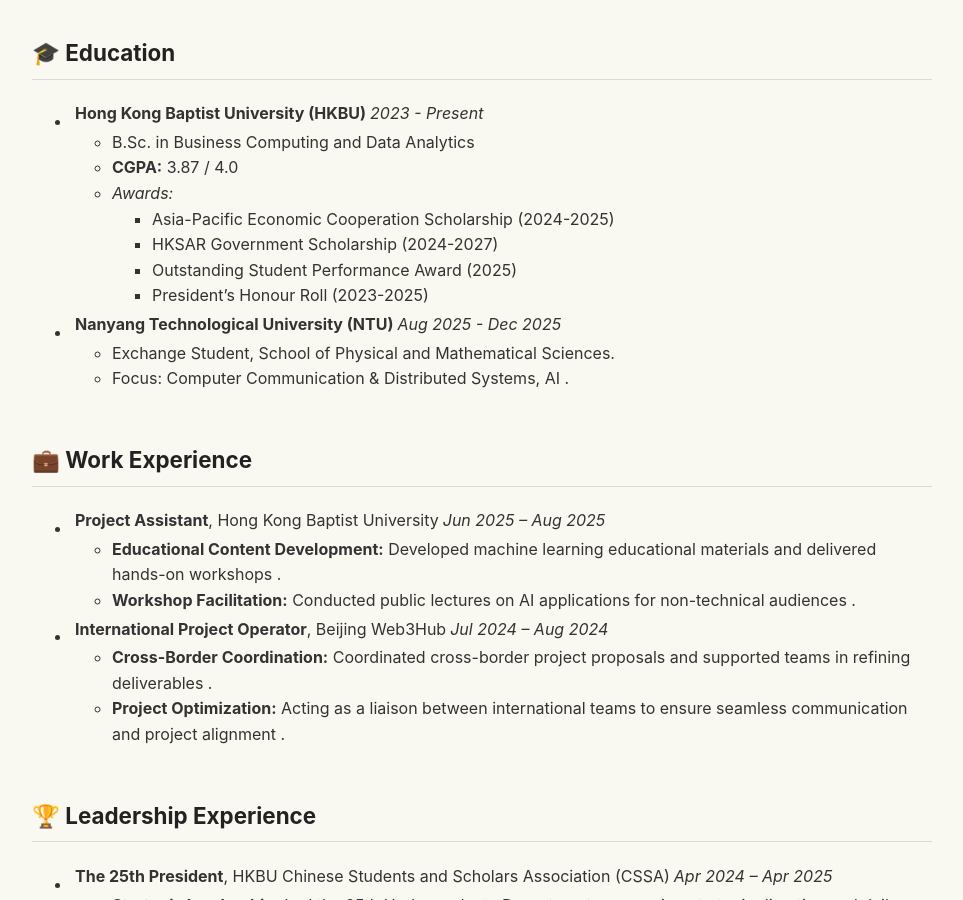
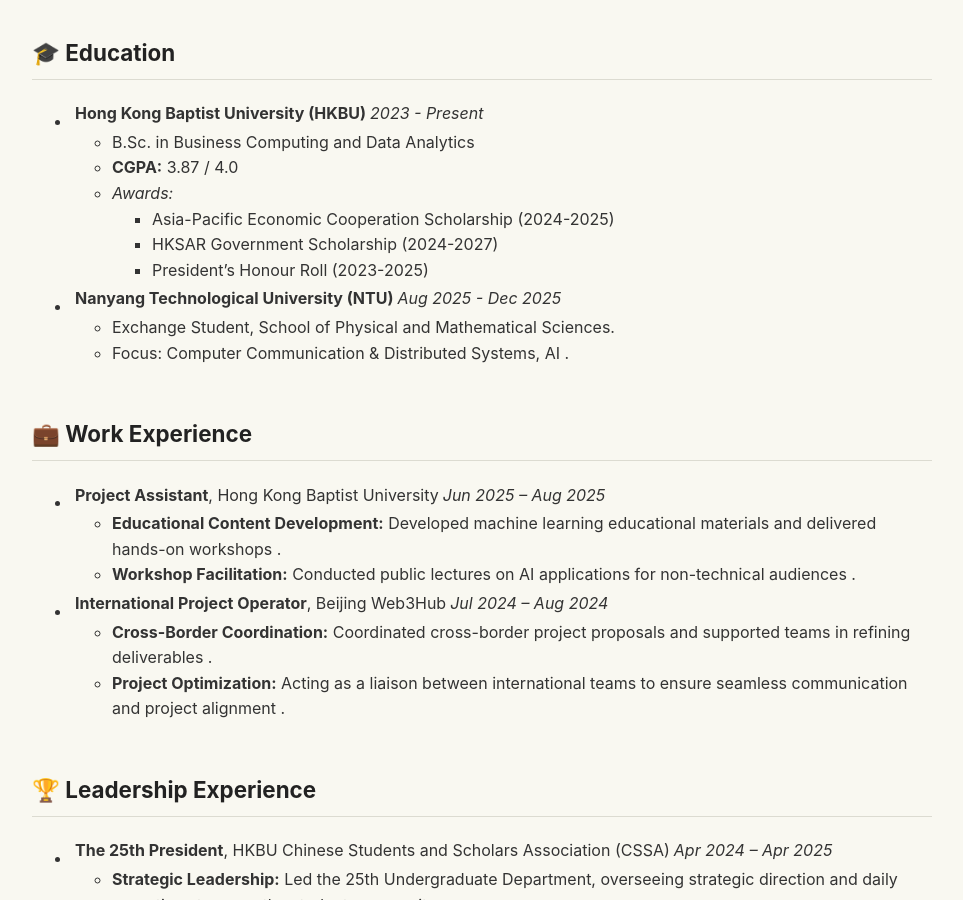
Before and after one commit to Eason-NotFound/Eason.github.io, a Jekyll site: the page built from index.md, in a window 1280 px wide and 900 px high, scrolled down 887 px. Shown: the whole window, without its empty margins (158-1121 px from the left). Built offline with Jekyll 4.4.1, drawn with Linux system fonts in a browser that asks for light colours.

Commit message:
Remove Outstanding Student Performance Award from index
Removed 'Outstanding Student Performance Award (2025)' from awards list.

```diff
--- a/index.md
+++ b/index.md
@@ -46,7 +46,6 @@ title: Yichen (Eason) Qu
   * *Awards:*
     * Asia-Pacific Economic Cooperation Scholarship (2024-2025)
     * HKSAR Government Scholarship (2024-2027)
-    * Outstanding Student Performance Award (2025)
     * President's Honour Roll (2023-2025)
 
 * **Nanyang Technological University (NTU)** | *Aug 2025 - Dec 2025*
```
